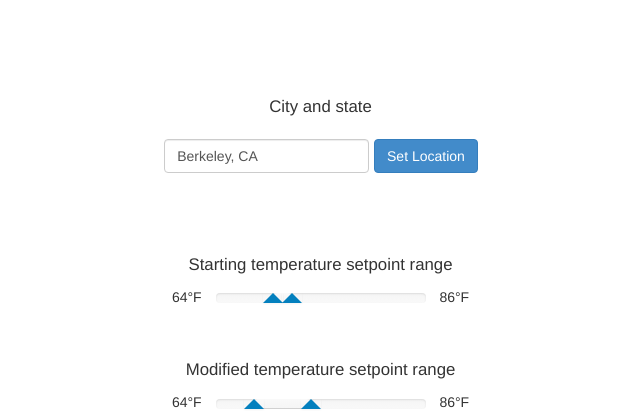
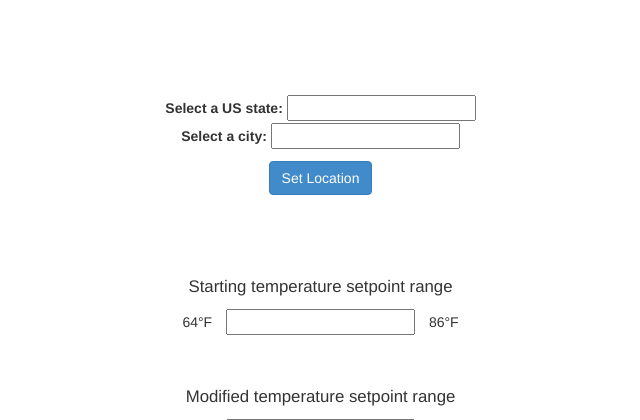
Before and after one commit to CenterForTheBuiltEnvironment/energy-calc, a Flask app: template templates/index.html in a window 1280 px wide. Shown: the part 80-500 px from the top of the page, without its empty margins (27-667 px from the left). Run offline with Flask 2, Linux system fonts and the light colour scheme; the template is opened without the code that fills it, so the values that code supplies are empty, except form fields; form fields are guessed from the names that the template uses; data that the repository does not hold is empty; parts of the project's set-up code (start-up, migrations or seed data) failed here and were passed over; some libraries are stand-ins or nearby versions.

Commit message:
feat: user can select state and city from dropdown

```diff
--- a/energycalc.py
+++ b/energycalc.py
@@ -1,12 +1,18 @@
 from flask import Flask, request, render_template, jsonify
+from flask_wtf import FlaskForm
+from wtforms import SelectField
 from model import EnergyCalcModel
 import json
 import requests_cache
 import pandas as pd
+import os
+
+SECRET_KEY = os.urandom(32)
 
 requests_cache.install_cache("sba_cache")
 
 app = Flask(__name__)
+app.config["SECRET_KEY"] = SECRET_KEY
 
 
 def f_to_c(tmp_f):
@@ -16,6 +22,11 @@ def f_to_c(tmp_f):
 f = open("db/climate_zones.json", "r")
 ASHRAE_DATA = json.load(f)
 f.close()
+
+df_us = pd.read_csv("db/uscities.csv")
+# todo allow the user to select minimum population
+df_us = df_us[df_us.population > 100000]
+default_state_id = "NY"
 
 CLIMATE_ZONE_MAP = {
     "1A": "Miami",
@@ -40,7 +51,40 @@ CLIMATE_ZONE_MAP = {
 
 @app.route("/")
 def index():
-    return render_template("index.html")
+    form = Form()
+
+    city_choices = df_us.loc[df_us.state_id == default_state_id, "city"]
+
+    form.city.choices = [(city, city) for city in city_choices]
+
+    return render_template("index.html", form=form)
+
+
+@app.route("/city/<state>")
+def city(state):
+    city_choices = df_us.loc[df_us.state_id == state, "city"]
+
+    city_array = []
+    for city in city_choices:
+        city_object = {"id": city, "name": city}
+        city_array.append(city_object)
+
+    return jsonify({"cities": city_array})
+
+
+class Form(FlaskForm):
+
+    state_choices = df_us[["state_id", "state_name"]].drop_duplicates().sort_index()
+    state_choices = list(zip(state_choices["state_id"], state_choices["state_name"]))
+
+    state = SelectField(
+        "state",
+        choices=state_choices,
+    )
+
+    city_choices = df_us.loc[df_us.state_id == default_state_id, "city"]
+
+    city = SelectField("state", choices=[(city, city) for city in city_choices])
 
 
 @app.route("/api")
@@ -78,13 +122,9 @@ def calculate():
 
 
 def get_county(city, state):
-    df_us = pd.read_csv("db/uscities.csv")
-    df_us.city = df_us.city.str.lower()
-    df_us.state_id = df_us.state_id.str.lower()
-
     try:
         county = df_us.loc[
-            (df_us.city == city.lower()) & (df_us.state_id == state.lower()),
+            (df_us.city == city) & (df_us.state_id == state),
             "county_name",
         ].values[0]
         return county
--- a/requirements.txt
+++ b/requirements.txt
@@ -1,4 +1,5 @@
 Flask==1.1.2
+Flask-WTF
 Jinja2==2.11.3
 MarkupSafe==1.1.1
 Werkzeug==1.0.1
--- a/templates/index.html
+++ b/templates/index.html
@@ -6,23 +6,17 @@
 
   <div class="row">
     <div class="col-sm-6" style="padding-top: 70px;">
-      <form class="form-inline">
       <div class="input-inner" id="city-and-state-container">
-          <p class="input-label">City and state</p>
-          <div id="location-group" class="form-group">
-            <input
-              type="text"
-              style="width: 99%; margin: 0 auto;"
-              class="form-control"
-              id="city-and-state"
-              value="Berkeley, CA"
-            />
-            <span
-              id="checkmark"
-              class="glyphicon glyphicon-ok"
-              style="display: none;"
-            ></span>
+        <form>
+          <div class="mb-3">
+            <label>Select a US state:</label>
+            {{ form.state }}
           </div>
+          <div class="mb-3">
+            <label>Select a city:</label>
+            {{ form.city }}
+          </div>
+        </form>
         <button
           type="button"
           style="margin: 10px auto;"
@@ -33,7 +27,6 @@
         </button>
         <div id="county-climate-zone"></div>
       </div>
-      </form>
 
       <div class="input-inner">
         <p class="input-label">Starting temperature setpoint range</p>
@@ -102,6 +95,26 @@
 <!-- /container -->
 
 <script>
+  const stateSelect = document.getElementById("state");
+  const citySelect = document.getElementById("city");
+
+  stateSelect.onchange = function () {
+    const state = stateSelect.value;
+    console.log(state);
+    fetch("/city/" + state).then((response) => {
+      response.json().then((data) => {
+        console.log(data);
+        let optionHTML = "";
+        for (let city of data.cities) {
+          optionHTML +=
+            '<option value="' + city.id + '">' + city.name + "</option>";
+        }
+
+        citySelect.innerHTML = optionHTML;
+      });
+    });
+  };
+
   $(document).ready(function () {
     var db_sliders = $("#db0, #db1").slider({});
 
@@ -128,27 +141,17 @@
       }
     });
 
-    function trim(str) {
-      return str.replace(/^\s\s*/, "").replace(/\s\s*$/, "");
-    }
+    function update_location(callback) {
+      const city = citySelect.value;
+      const state = stateSelect.value;
 
-    function update_location(callback) {
-      // add errbacks instead of "valid: false"
-
-      var city_and_state = $("#city-and-state").val().split(",");
-      if (city_and_state.length !== 2) {
-        show_error("Input not valid.");
-      } else {
-        var city = trim(city_and_state[0]);
-        var state = trim(city_and_state[1]);
-        var url = "/climate?city=" + city + "&state=" + state;
+      const url = "/climate?city=" + city + "&state=" + state;
 
       $.ajax({
         type: "GET",
         url: url,
         success: callback,
       });
-      }
     }
 
     function init(res) {
```
Lines whose indentation alone changed are shown as unchanged.
